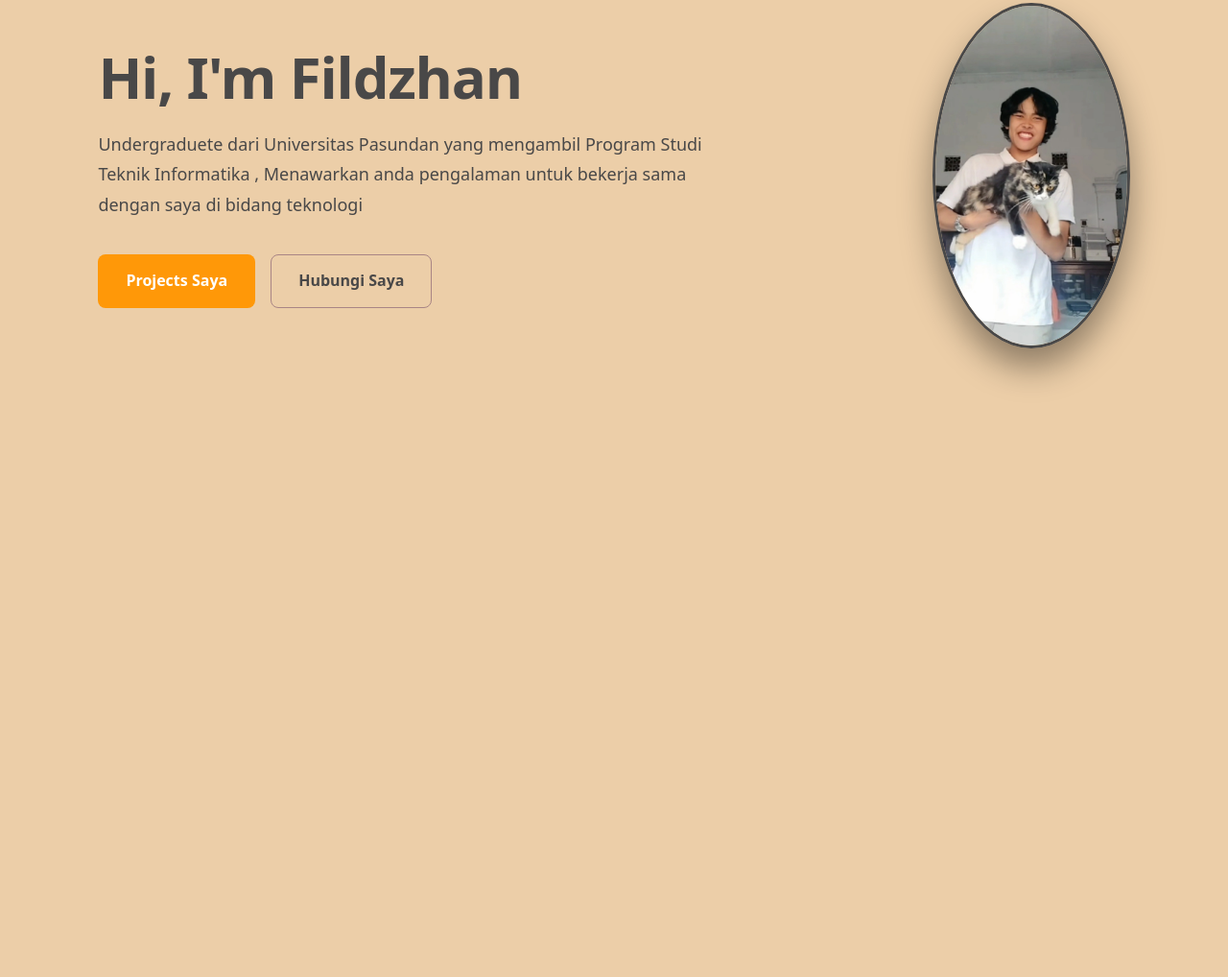
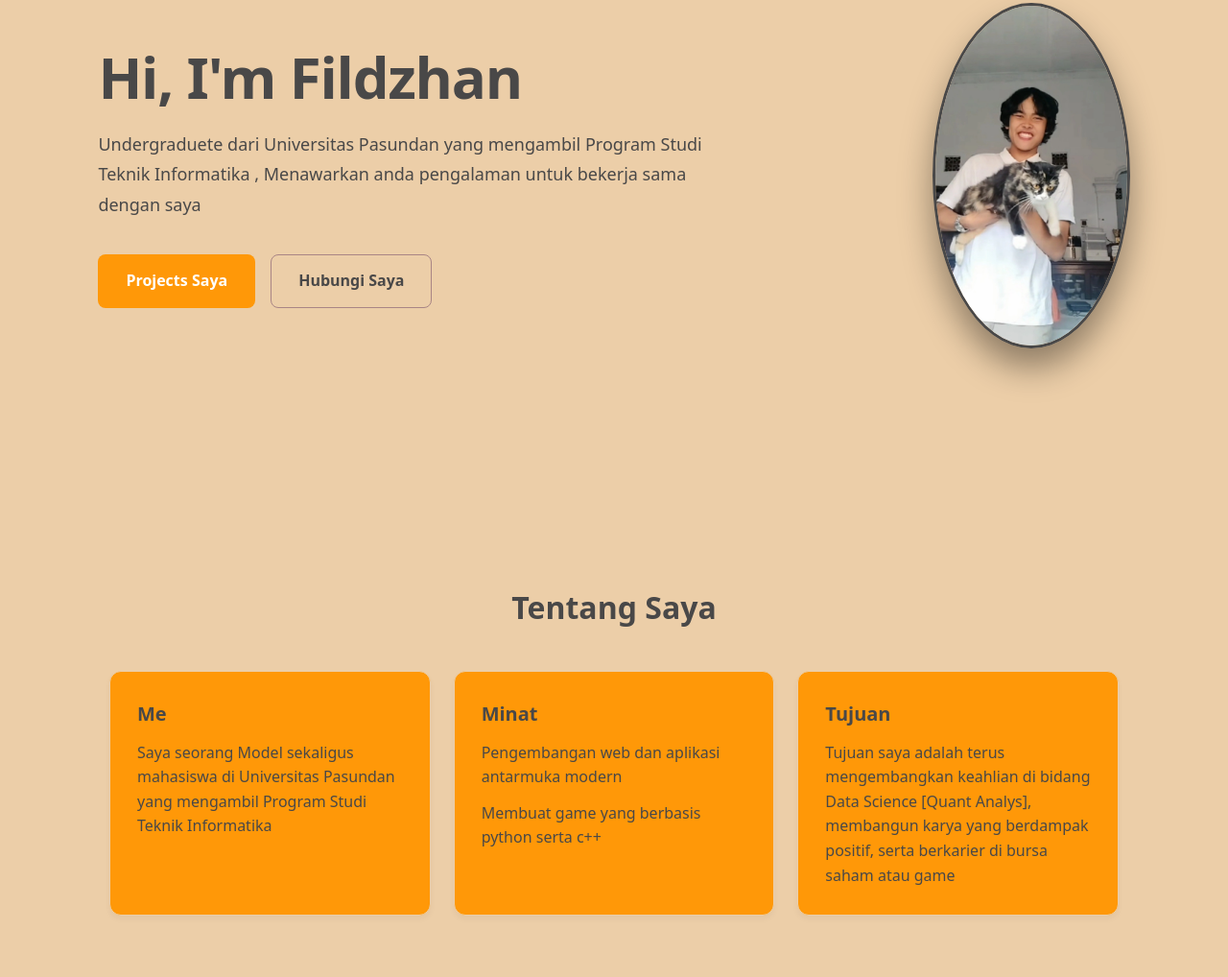
Before and after one commit to Kazadynamic/itw2026_project1_263040009, a plain HTML site: page index.html in a window 1280 px wide. Shown: the part 247-1265 px from the top of the page at 96% size. Before the commit the page ends 800 px from the top, so only its background shows below. Drawn offline with Linux system fonts and the light colour scheme.

Commit message:
add : menambahkan section about dan css buat about

```diff
--- a/css/style.css
+++ b/css/style.css
@@ -204,10 +204,10 @@
 
       /* Tampilan Responsif */
         @media (max-width: 768px) {
-      .hero {
+        .hero {
         min-height: 85vh;
         padding: 3rem 6%;
-      }
+        }
 
       .hero-actions {
         flex-direction: column;
@@ -222,5 +222,73 @@
       .Hero > img {
         max-width: 240px;
         height: 240px;
+        }
+     }
+
+       /* About */
+      :root {
+        --bg-card: #FF9808;
+        --text-primary: #494848;
+        --text-secondary: #494848;
+        --border-color: #ECCEA8;
+        --accent-color: #494848;
       }
-       }
+
+      .about-section {
+        max-width: 1100px;
+        margin: 0 auto;
+        padding: 4rem 1.5rem;
+        color: var(--text-primary);
+      }
+
+      .about-section h2 {
+        text-align: center;
+        font-size: 2rem;
+        margin-bottom: 2.5rem;
+      }
+
+      .about-list {
+        display: grid;
+        grid-template-columns: repeat(3, 1fr);
+        gap: 1.5rem;
+      }
+
+      .about-card {
+        background-color: var(--bg-card);
+        border: 1px solid var(--border-color);
+        border-radius: 12px;
+        padding: 1.75rem;
+        box-shadow: 0 4px 6px rgba(0, 0, 0, 0.04);
+        transition: transform 0.2s ease, box-shadow 0.2s ease;
+      }
+
+      .about-card:hover {
+        transform: translateY(-4px);
+        box-shadow: 0 10px 15px rgba(0, 0, 0, 0.08);
+      }
+
+      .about-card h3 {
+        font-size: 1.25rem;
+        margin-top: 0;
+        margin-bottom: 0.75rem;
+        color: var(--accent-color);
+      }
+
+      .about-card p {
+        color: var(--text-secondary);
+        line-height: 1.6;
+        margin-top: 0;
+        margin-bottom: 0.75rem;
+      }
+
+      /* Menghapus margin bawah pada paragraf terakhir di tiap kartu */
+      .about-card p:last-child {
+        margin-bottom: 0;
+      }
+
+      /* Responsif untuk tablet dan HP */
+         @media (max-width: 768px) {
+        .about-list {
+          grid-template-columns: 1fr;
+        }
+      }
--- a/index.html
+++ b/index.html
@@ -28,7 +28,7 @@
       <section class="Hero" aria-labelledby="hero-heading">
         <div class="hero-content">
           <h1 id="hero-heading">Hi, I'm Fildzhan</h1>
-          <p>Undergraduete dari Universitas Pasundan yang mengambil Program Studi Teknik Informatika , Menawarkan anda pengalaman untuk bekerja sama dengan saya di bidang teknologi</p>
+          <p>Undergraduete dari Universitas Pasundan yang mengambil Program Studi Teknik Informatika , Menawarkan anda pengalaman untuk bekerja sama dengan saya</p>
           <div class="hero-actions">
             <a href="#Projects" class="btn-primary">Projects Saya</a>
             <a href="#Contacts" class="btn-secondary">Hubungi Saya</a>
@@ -39,6 +39,29 @@
           <img src="img/profile-fildzhan.webp" alt="Foto profil Fildzhan" width="380" height="380" loading="eager" />
         </figure>
       </section>
+
+      <!-- About Section -->
+      <section id="About" class="about-section" aria-labelledby="about-heading">
+        <h2 id="about-heading">Tentang Saya</h2>
+
+        <div class="about-list">
+          <article class="about-card">
+            <h3>Me</h3>
+            <p>Saya seorang Model sekaligus mahasiswa di Universitas Pasundan yang mengambil Program Studi Teknik Informatika</p>
+          </article>
+
+          <article class="about-card">
+            <h3>Minat</h3>
+            <p>Pengembangan web dan aplikasi antarmuka modern</p>
+            <p>Membuat game yang berbasis python serta c++</p>
+          </article>
+
+          <article class="about-card">
+            <h3>Tujuan</h3>
+            <p>Tujuan saya adalah terus mengembangkan keahlian di bidang Data Science [Quant Analys], membangun karya yang berdampak positif, serta berkarier di bursa saham atau game</p>
+          </article>
+        </div>
+      </section>
     </main>
   </body>
 </html>
```
